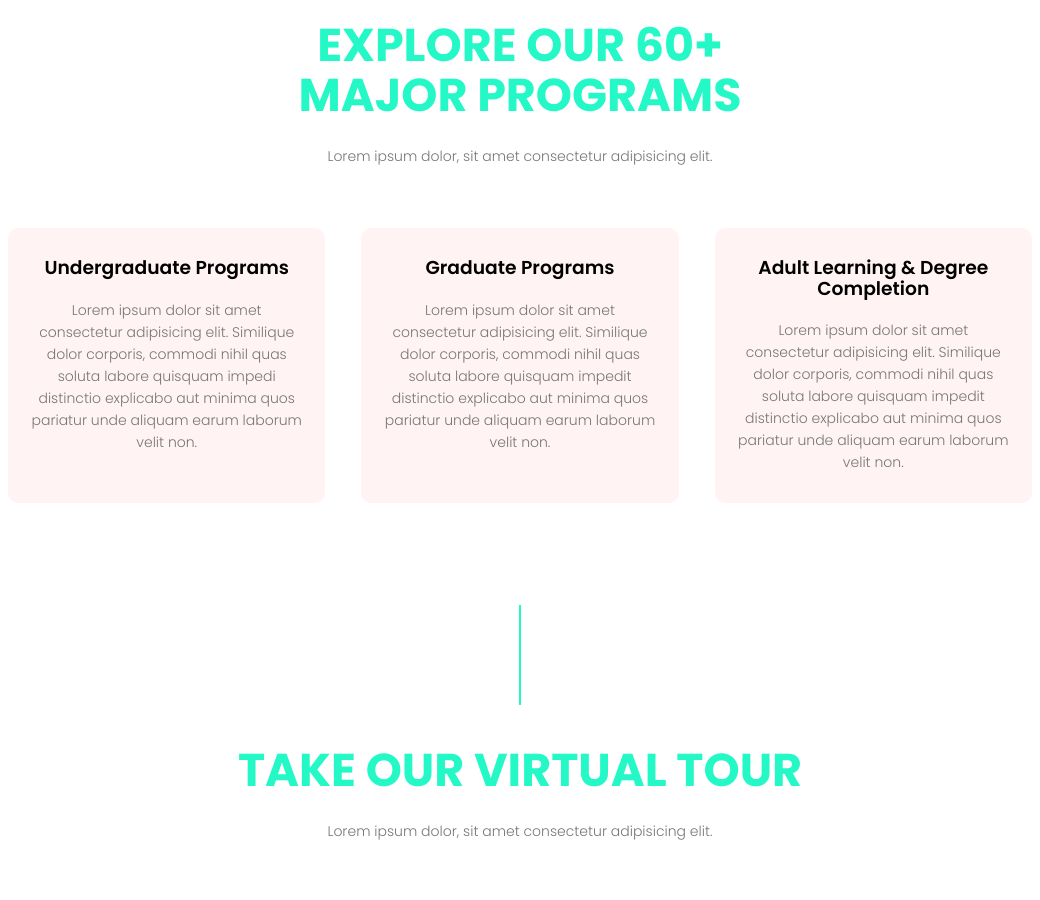
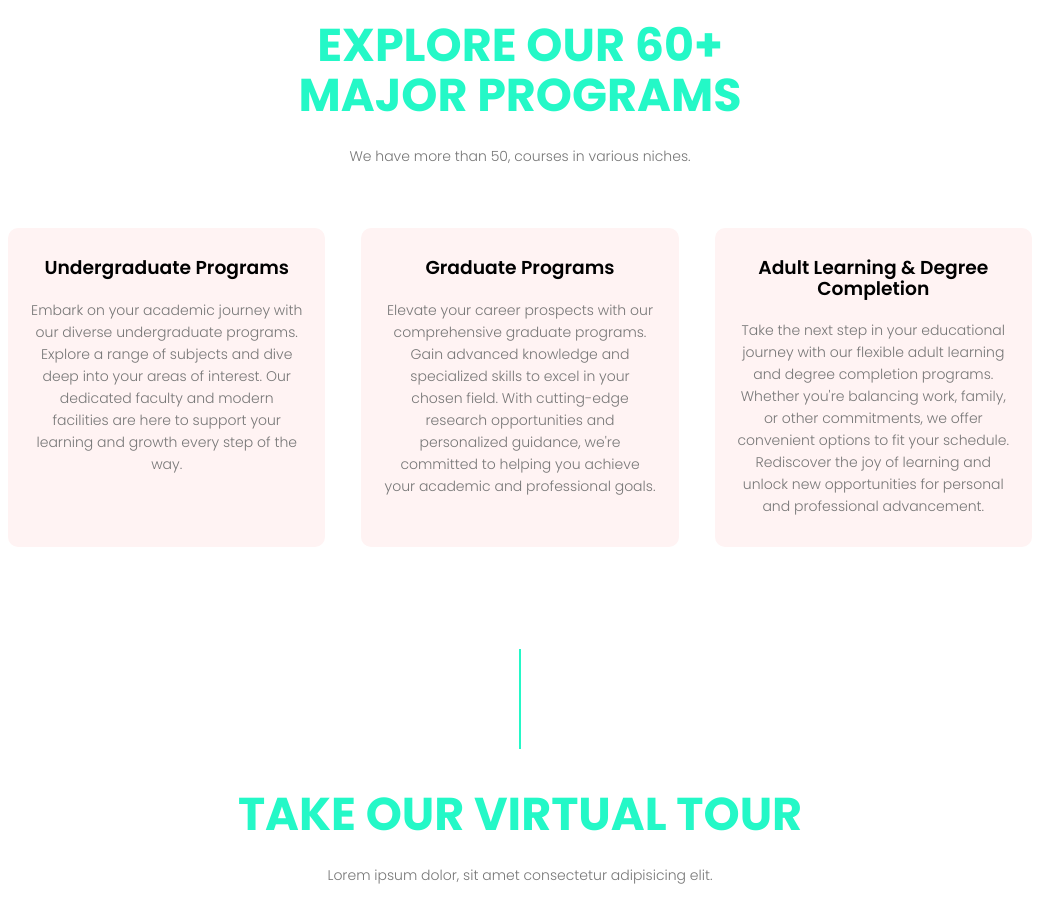
Before and after one commit to UzairHussain193/Xplore-Skills-Project-Website, a plain HTML site: page index.html in a window 1280 px wide. Shown: the part 1020-1920 px from the top of the page, without its empty margins (120-1160 px from the left). Drawn offline with Linux system fonts and the light colour scheme.

Commit message:
update programs in index.htmml

```diff
--- a/index.html
+++ b/index.html
@@ -48,26 +48,20 @@
             <div class="Clear"></div>
         </div>
         <h1>EXPLORE OUR 60+ <br> MAJOR PROGRAMS</h1>
-        <p>Lorem ipsum dolor, sit amet consectetur adipisicing elit.</p>
+        <p>We have more than 50, courses in various niches.</p>
 
         <div class="row">
             <div class="course-col">
                 <h3>Undergraduate Programs</h3>
-                <p>Lorem ipsum dolor sit amet consectetur adipisicing elit. Similique dolor corporis, commodi nihil quas
-                    soluta labore quisquam impedi distinctio explicabo aut minima quos pariatur unde aliquam earum
-                    laborum velit non.</p>
+                <p>Embark on your academic journey with our diverse undergraduate programs. Explore a range of subjects and dive deep into your areas of interest. Our dedicated faculty and modern facilities are here to support your learning and growth every step of the way.</p>
             </div>
             <div class="course-col">
                 <h3>Graduate Programs</h3>
-                <p>Lorem ipsum dolor sit amet consectetur adipisicing elit. Similique dolor corporis, commodi nihil quas
-                    soluta labore quisquam impedit distinctio explicabo aut minima quos pariatur unde aliquam earum
-                    laborum velit non.</p>
+                <p>Elevate your career prospects with our comprehensive graduate programs. Gain advanced knowledge and specialized skills to excel in your chosen field. With cutting-edge research opportunities and personalized guidance, we're committed to helping you achieve your academic and professional goals.</p>
             </div>
             <div class="course-col">
                 <h3>Adult Learning & Degree Completion</h3>
-                <p>Lorem ipsum dolor sit amet consectetur adipisicing elit. Similique dolor corporis, commodi nihil quas
-                    soluta labore quisquam impedit distinctio explicabo aut minima quos pariatur unde aliquam earum
-                    laborum velit non.</p>
+                <p>Take the next step in your educational journey with our flexible adult learning and degree completion programs. Whether you're balancing work, family, or other commitments, we offer convenient options to fit your schedule. Rediscover the joy of learning and unlock new opportunities for personal and professional advancement.</p>
             </div>
         </div>
     </section>
```
